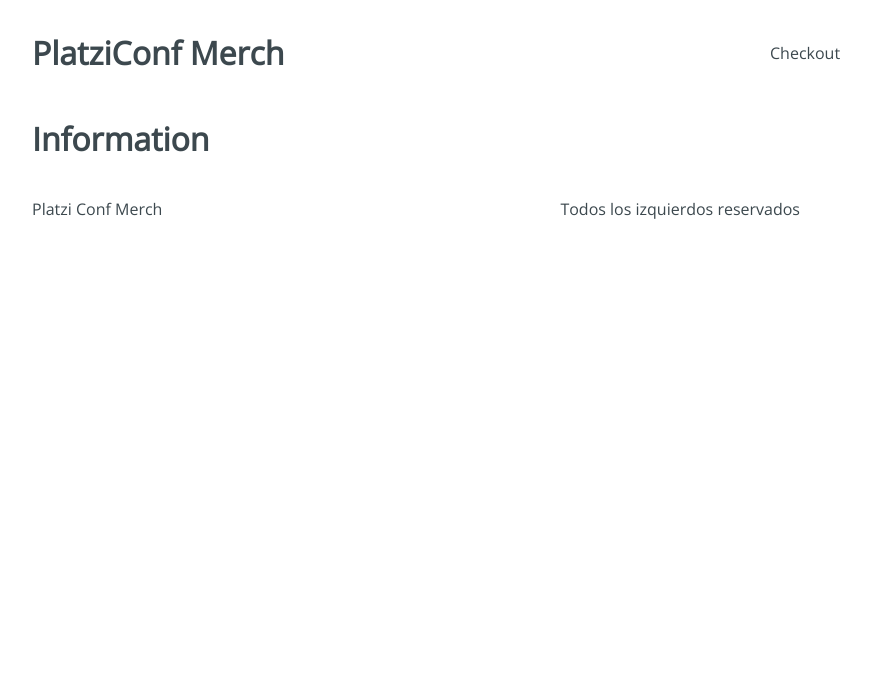
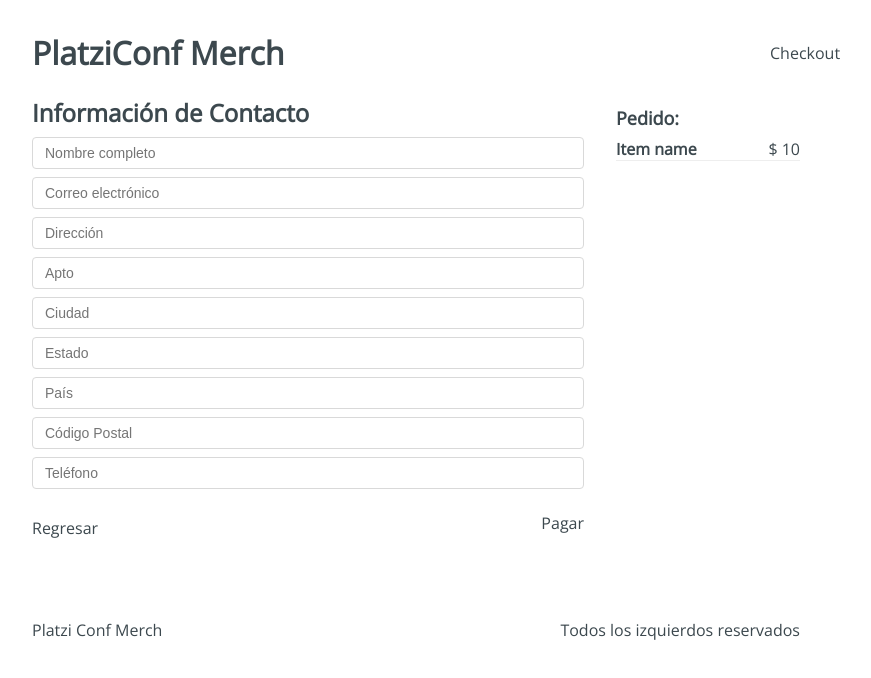
Before and after one commit to jadercano/platzi-conf-merch, a React app: page /checkout/information in a window 1280 px wide. Shown: the top 678 px of the page, without its empty margins (224-1095 px from the left). Built offline with nearby package versions, Linux system fonts and the light colour scheme.

Commit message:
Added html elements/structure to Container Components.

```diff
--- a/src/containers/Checkout.jsx
+++ b/src/containers/Checkout.jsx
@@ -1,7 +1,23 @@
 import React from 'react';
+import '../styles/components/Checkout.css';
 
-const Checkout = () => {
-  return <h1>Checkout</h1>;
-};
+const Checkout = () => (
+  <div className="Checkout">
+    <div className="Checkout-content">
+      <h3>Lista de Pedidos</h3>
+      <div className="Checkout-item">
+        <div className="Checkout-element">
+          <h4>Item name</h4>
+          <span>$ price</span>
+        </div>
+        <button type="button">Eliminar</button>
+      </div>
+    </div>
+    <div className="Checkout-sidebar">
+      <h3>Precio total: 10$</h3>
+      <button type="button">Continuar pedido</button>
+    </div>
+  </div>
+);
 
 export default Checkout;
--- a/src/containers/Information.jsx
+++ b/src/containers/Information.jsx
@@ -1,7 +1,40 @@
 import React from 'react';
+import '../styles/components/Information.css';
 
-const Information = () => {
-  return <h1>Information</h1>;
-};
+const Information = () => (
+  <div className="Information">
+    <div className="Information-content">
+      <div className="Information-head">
+        <h2>Información de Contacto</h2>
+      </div>
+      <div className="Information-form">
+        <form>
+          <input type="text" placeholder="Nombre completo" name="name" />
+          <input type="text" placeholder="Correo electrónico" name="email" />
+          <input type="text" placeholder="Dirección" name="address" />
+          <input type="text" placeholder="Apto" name="apto" />
+          <input type="text" placeholder="Ciudad" name="city" />
+          <input type="text" placeholder="Estado" name="state" />
+          <input type="text" placeholder="País" name="country" />
+          <input type="text" placeholder="Código Postal" name="zipcode" />
+          <input type="text" placeholder="Teléfono" name="phone" />
+        </form>
+      </div>
+      <div className="Information-buttons">
+        <div className="Information-back">Regresar</div>
+        <div className="Information-next">Pagar</div>
+      </div>
+    </div>
+    <div className="Information-sidebar">
+      <h3>Pedido:</h3>
+      <div className="Information-item">
+        <div className="Information-element">
+          <h4>Item name</h4>
+          <span>$ 10</span>
+        </div>
+      </div>
+    </div>
+  </div>
+);
 
 export default Information;
--- a/src/containers/Payment.jsx
+++ b/src/containers/Payment.jsx
@@ -1,7 +1,14 @@
 import React from 'react';
+import '../styles/components/Payment.css';
 
-const Payment = () => {
-  return <h1>Payment</h1>;
-};
+const Payment = () => (
+  <div className="Payment">
+    <div className="Payment-content">
+      <h3>Resumen del pedido:</h3>
+      <div className="Payment-button">Botón de Pago</div>
+    </div>
+    <div />
+  </div>
+);
 
 export default Payment;
--- a/src/containers/Success.jsx
+++ b/src/containers/Success.jsx
@@ -1,7 +1,14 @@
 import React from 'react';
+import '../styles/components/Success.css';
 
-const Success = () => {
-  return <h1>Success</h1>;
-};
+const Success = () => (
+  <div className="Success">
+    <div className="Success-content">
+      <h2>Oscar, gracias por tu compra!</h2>
+      <span>Tu pedido llegará en 3 días a tu dirección</span>
+      <div className="Success-map" />
+    </div>
+  </div>
+);
 
 export default Success;
```
